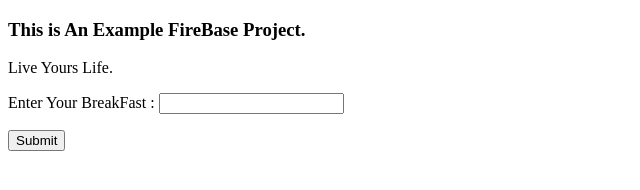
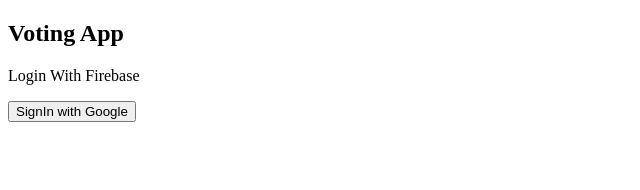
Before and after one commit to surajthaqurie/Node_Firebase_Test, a website: page views/home.html in a window 1280 px wide. Shown: the whole page, without its empty margins (0-640 px from the left). Drawn offline with Linux system fonts and the light colour scheme.

Commit message:
Adding Firebase.auth() for login with google

```diff
--- a/views/home.html
+++ b/views/home.html
@@ -30,12 +30,24 @@
 </head>
 
 <body>
-    <h3>This is An Example FireBase Project.</h3>
-    <p>Live Yours Life.</p>
-    <form method="POST">
-        <p>Enter Your BreakFast : <input name="breakfast" autocomplete="off" /> </p>
-        <button type="submit">Submit</button>
-    </form>
+    <h2>Voting App</h2>
+    <p>Login With Firebase</p>
+    <button onclick={signInWithGoogle()}>
+        SignIn with Google
+    </button>
+    <script>
+        function signInWithGoogle() {
+            let googleAuthProvider = new firebase.auth.GoogleAuthProvider
+
+            firebase.auth().signInWithPopup(googleAuthProvider)
+                .then(function (data) {
+                    console.log(data);
+                })
+                .catch(function (error) {
+                    console.log(error);
+                })
+        }
+    </script>
 </body>
 
 </html>
```
Lines whose indentation alone changed are shown as unchanged.
